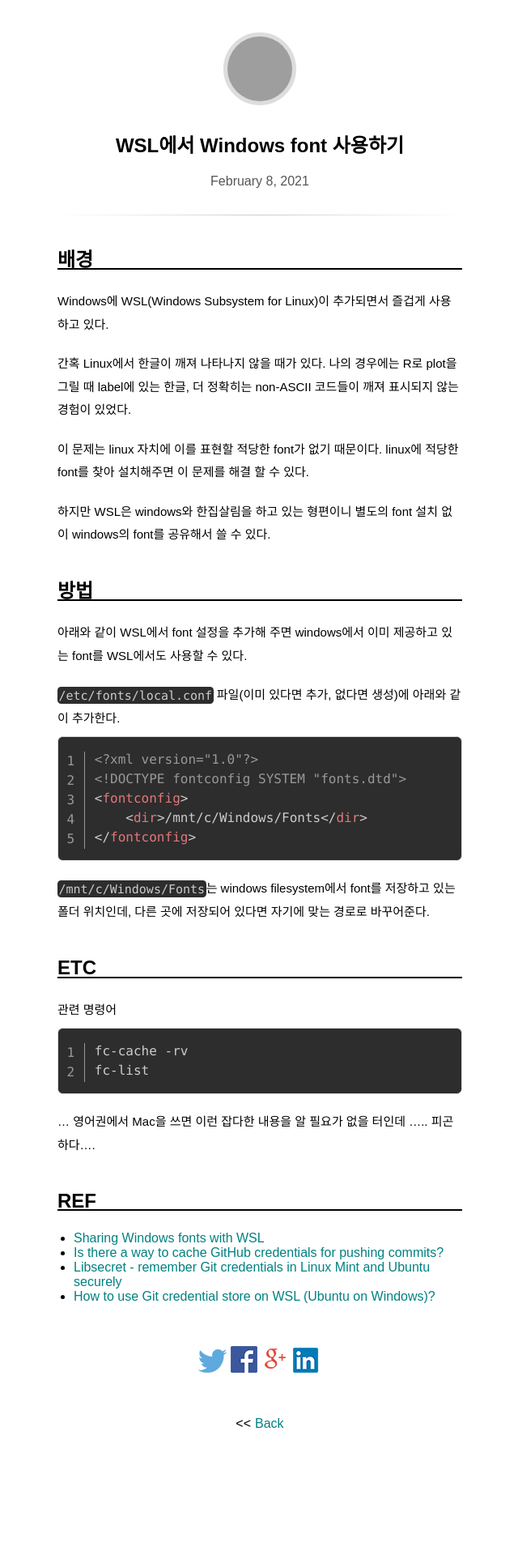
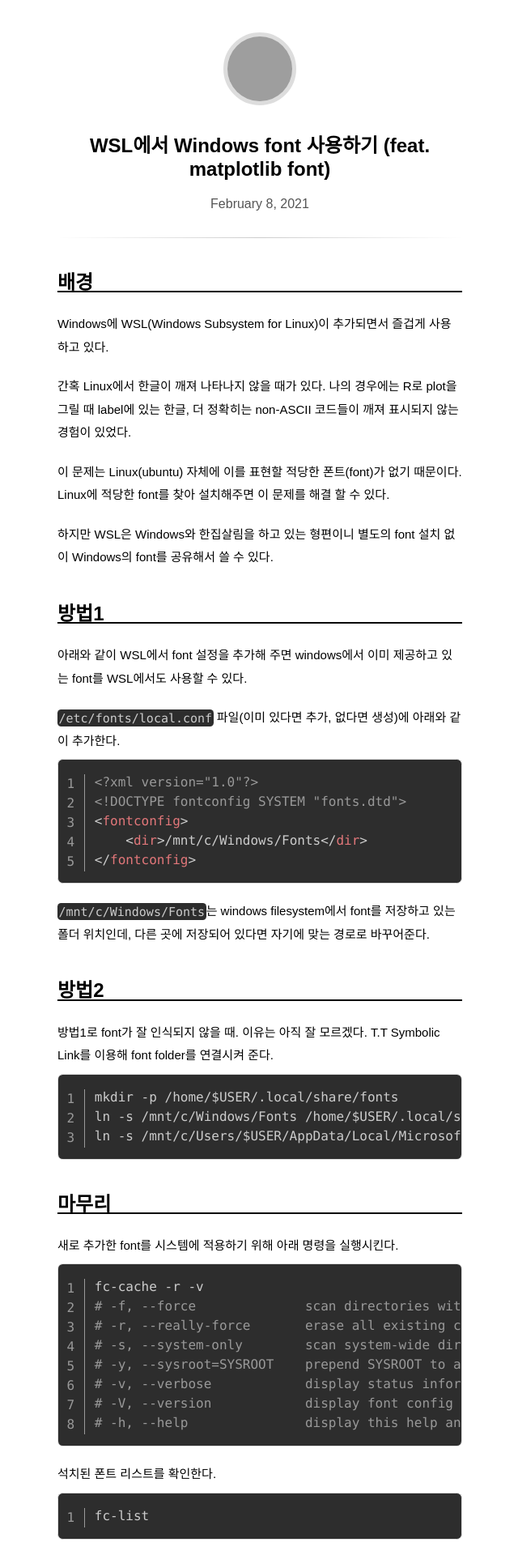
Before and after one commit to pinedance/blog, a Jekyll site: the page built from _posts/2021/01-06/2021-02-08-WSL-fonts.md, in a window 1280 px wide. Shown: the top 1920 px of the page at 81% size, without its empty margins (319-959 px from the left). Built offline with Jekyll 4.4.1, drawn with Linux system fonts in a browser that asks for light colours; some web fonts are replaced; comment, search, counter and statistics services are not loaded; before the commit the page ends 1812 px from its top, so only the background shows below that; some of the changed text lies outside the part shown; grey boxes are pictures that could not be loaded.

Commit message:
update old post

````diff
--- a/_posts/2021/01-06/2021-02-08-WSL-fonts.md
+++ b/_posts/2021/01-06/2021-02-08-WSL-fonts.md
@@ -1,8 +1,8 @@
 ---
 layout: post
-title:  "WSL에서 Windows font 사용하기"
+title:  "WSL에서 Windows font 사용하기 (feat. matplotlib font)"
 categories: [코딩삽질기]
-tags: ['bash', 'WSL']
+tags: ['bash', 'WSL', 'python', 'matplotlib']
 ---
 
 
@@ -12,11 +12,11 @@
 
 간혹 Linux에서 한글이 깨져 나타나지 않을 때가 있다. 나의 경우에는 R로 plot을 그릴 때 label에 있는 한글, 더 정확히는 non-ASCII 코드들이 깨져 표시되지 않는 경험이 있었다.
 
-이 문제는 linux 자치에 이를 표현할 적당한 font가 없기 때문이다. linux에 적당한 font를 찾아 설치해주면 이 문제를 해결 할 수 있다.
+이 문제는 Linux(ubuntu) 자체에 이를 표현할 적당한 폰트(font)가 없기 때문이다. Linux에 적당한 font를 찾아 설치해주면 이 문제를 해결 할 수 있다.
 
-하지만 WSL은 windows와 한집살림을 하고 있는 형편이니 별도의 font 설치 없이 windows의 font를 공유해서 쓸 수 있다.
+하지만 WSL은 Windows와 한집살림을 하고 있는 형편이니 별도의 font 설치 없이 Windows의 font를 공유해서 쓸 수 있다.
 
-## 방법
+## 방법1
 
 아래와 같이 WSL에서 font 설정을 추가해 주면 windows에서 이미 제공하고 있는 font를 WSL에서도 사용할 수 있다.
 
@@ -32,20 +32,58 @@
 
 `/mnt/c/Windows/Fonts`는 windows filesystem에서 font를 저장하고 있는 폴더 위치인데, 다른 곳에 저장되어 있다면 자기에 맞는 경로로 바꾸어준다.
 
-## ETC
+## 방법2
 
-관련 명령어
+방법1로 font가 잘 인식되지 않을 때. 이유는 아직 잘 모르겠다. T.T Symbolic Link를 이용해 font folder를 연결시켜 준다.
+
+```
+mkdir -p /home/$USER/.local/share/fonts
+ln -s /mnt/c/Windows/Fonts /home/$USER/.local/share/fonts/Windows_Fonts
+ln -s /mnt/c/Users/$USER/AppData/Local/Microsoft/Windows/Fonts /home/$USER/.local/share/fonts/Windows_Local_Fonts
+```
+
+## 마무리
+
+새로 추가한 font를 시스템에 적용하기 위해 아래 명령을 실행시킨다.
 
 ```bash
-fc-cache -rv
+fc-cache -r -v
+# -f, --force              scan directories with apparently valid caches
+# -r, --really-force       erase all existing caches, then rescan
+# -s, --system-only        scan system-wide directories only
+# -y, --sysroot=SYSROOT    prepend SYSROOT to all paths for scanning
+# -v, --verbose            display status information while busy
+# -V, --version            display font config version and exit
+# -h, --help               display this help and exit
+```
+
+석치된 폰트 리스트를 확인한다.
+
+```
 fc-list
 ```
 
-... 영어권에서 Mac을 쓰면 이런 잡다한 내용을 알 필요가 없을 터인데 ..... 피곤하다....
+## 추가
+
+OS 자체에 font는 설치되었지만, App 수준에서 인식을 안할 수가 있다. 이런 경우에는 App 설정을 살펴보아야 한다. 경험상 `R`에서의 경우에는 별다른 설정 없이도 문제가 해결되었지만 `python`의 `matplotlib`의 경우에는 별도의 설정이 필요했다. 아래 방법을 참고하자
+
+```python
+import matplotlib.font_manager as font_manager
+# 시스템에 설치된 ttf 폰트 전체 리스트. 여기에 있다면 일단 폰트는 존재하는 것이다.
+font_list_system = font_manager.findSystemFonts(fontpaths=None, fontext='ttf')
+# matplotlib에서는 아래 리스트에 있는 font만 인식한다. 여기에 없다면 system에 있어도 불러오지 않는다.
+print( [f.name for f in font_manager.fontManager.ttflist] )
+# 아래와 같이 ttflist를 추가해 줄 수 있다.
+for f in font_list_system:
+    font_manager.FontManager.addfont( font_manager.fontManager, f)
+# 설치 확인
+print( [f.name for f in font_manager.fontManager.ttflist] )
+```
 
 ## REF
 
 * [Sharing Windows fonts with WSL](https://x410.dev/cookbook/wsl/sharing-windows-fonts-with-wsl/)
-* [Is there a way to cache GitHub credentials for pushing commits?](https://stackoverflow.com/a/5343146)
-* [Libsecret - remember Git credentials in Linux Mint and Ubuntu securely](https://www.softwaredeveloper.blog/git-credential-storage-libsecret)
-* [How to use Git credential store on WSL (Ubuntu on Windows)?](https://stackoverflow.com/questions/45925964/how-to-use-git-credential-store-on-wsl-ubuntu-on-windows)
+* [wikipedia / Fontconfig](https://en.wikipedia.org/wiki/Fontconfig)
+* [Archlinux / Font configuration](https://wiki.archlinux.org/title/font_configuration)
+* [Ubuntu / Fonts](https://wiki.ubuntu.com/Fonts)
+* [fc-cache](https://linux.die.net/man/1/fc-cache)
--- a/assets/custom.css
+++ b/assets/custom.css
@@ -2,17 +2,26 @@
 	margin-block-start: 0.5em;
 }
 
+/*
 body {
 	// background-image: url("img/background1.jpg");
 	// background-color: #f2e7b1;
 
 }
+ */
 
+/*
 #___gcse_0 {
 	// background-color: #f2e7b1;
 }
+ */
 
 pre[class*="language-"].line-numbers {
 	padding-left: 2.8em;
 	border-radius: 0.4em;
 }
+
+ul li,
+ol li {
+	list-style: disc;
+}
````
